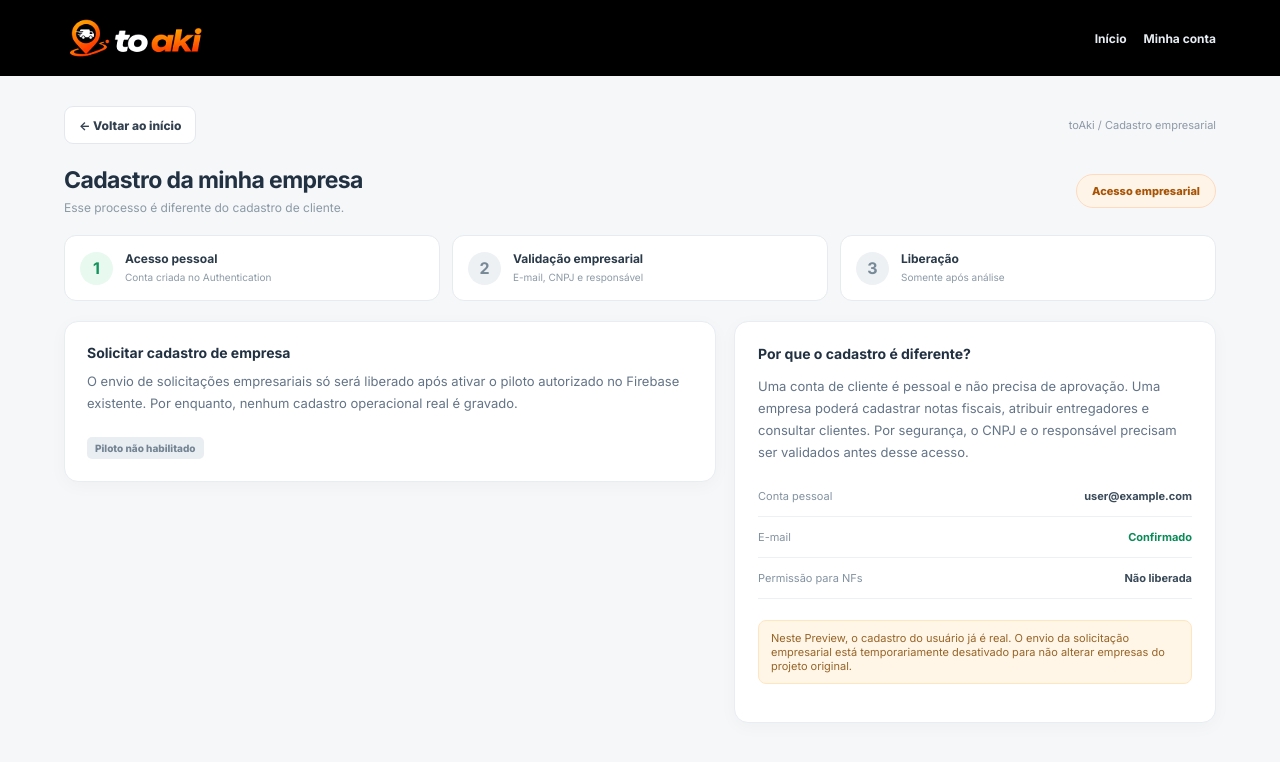
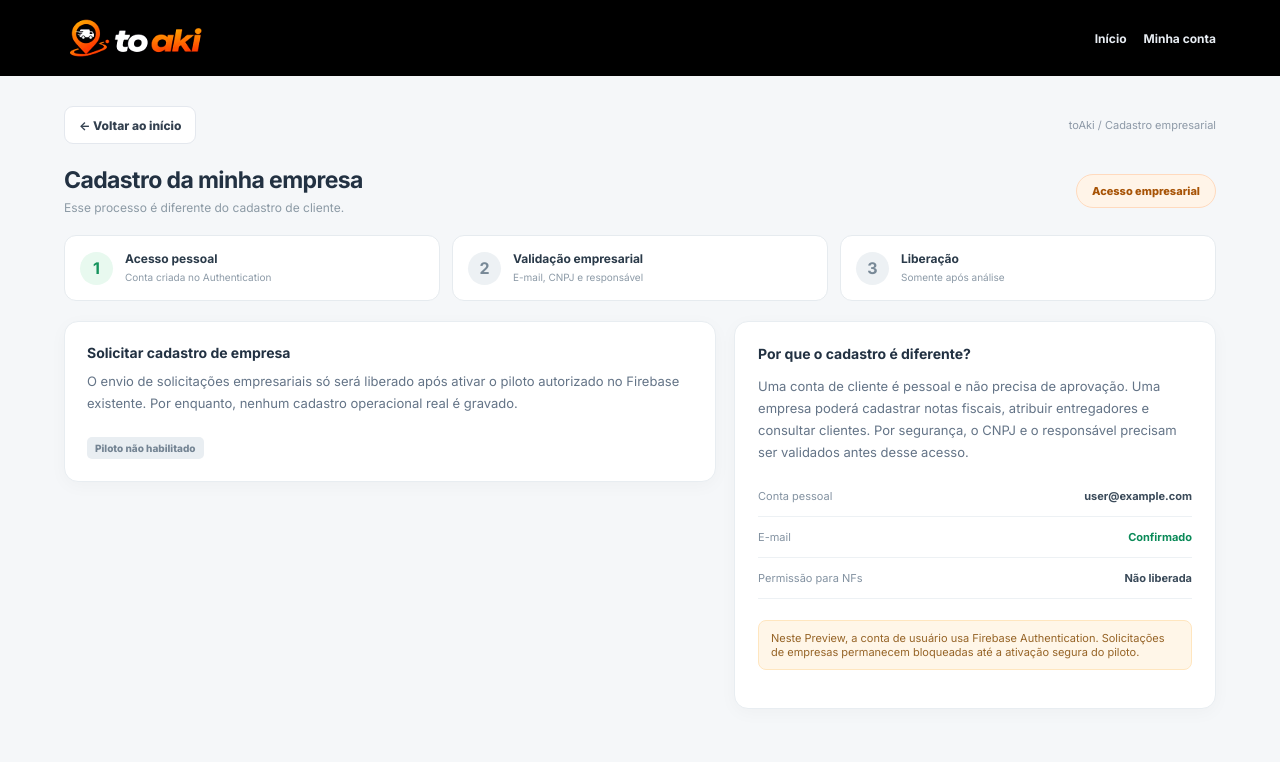
Before and after one commit to perin-dv/ToAki, a React (Vite) app: page /cadastro/empresa/dados in a window 1280 px wide. Shown: the top 762 px of the page. Built offline with nearby package versions, Linux system fonts and the light colour scheme; no server answers; sample sign-in values are in the browser's storage.

Commit message:
feat(piloto): preparar solicitacao empresarial com ativacao segura em src/pages/CompanyOnboardingPage.tsx

```diff
--- a/src/pages/CompanyOnboardingPage.tsx
+++ b/src/pages/CompanyOnboardingPage.tsx
@@ -2,7 +2,7 @@ import {Link} from "react-router-dom";
 import Brand from "../components/Brand";
 import CompanyRegistration from "./CompanyRegistration";
 import {useAuth} from "../auth/AuthProvider";
-import {ambienteHomologacao} from "../lib/ambiente";
+import {ambienteOperacional, ambientePilotoOriginal} from "../lib/ambiente";
 export default function CompanyOnboardingPage(){
   const {user}=useAuth();
   return <div className="private-app">
@@ -23,7 +23,7 @@ export default function CompanyOnboardingPage(){
           <div className="account-info-row"><span>Conta pessoal</span><strong>{user?.email}</strong></div>
           <div className="account-info-row"><span>E-mail</span><strong className={user?.emailVerified?"account-verified":"account-unverified"}>{user?.emailVerified?"Confirmado":"Não confirmado"}</strong></div>
           <div className="account-info-row"><span>Permissão para NFs</span><strong>Não liberada</strong></div>
-          {!ambienteHomologacao&&<div className="demo-warning" role="status">Neste Preview, o cadastro do usuário já é real. O envio da solicitação empresarial está temporariamente desativado para não alterar empresas do projeto original.</div>}
+          {!ambienteOperacional&&<div className="demo-warning" role="status">Neste Preview, a conta de usuário usa Firebase Authentication. Solicitações de empresas permanecem bloqueadas até a ativação segura do piloto.</div>}{ambientePilotoOriginal&&<div className="demo-warning" role="status">Piloto controlado: seu pedido será analisado antes de habilitar qualquer acesso empresarial.</div>}
           {!user?.emailVerified&&<Link to="/verificar-email" state={{from:"/cadastro/empresa/dados"}} className="primary button-link">Confirmar meu e-mail →</Link>}
         </section>
       </div>
```
